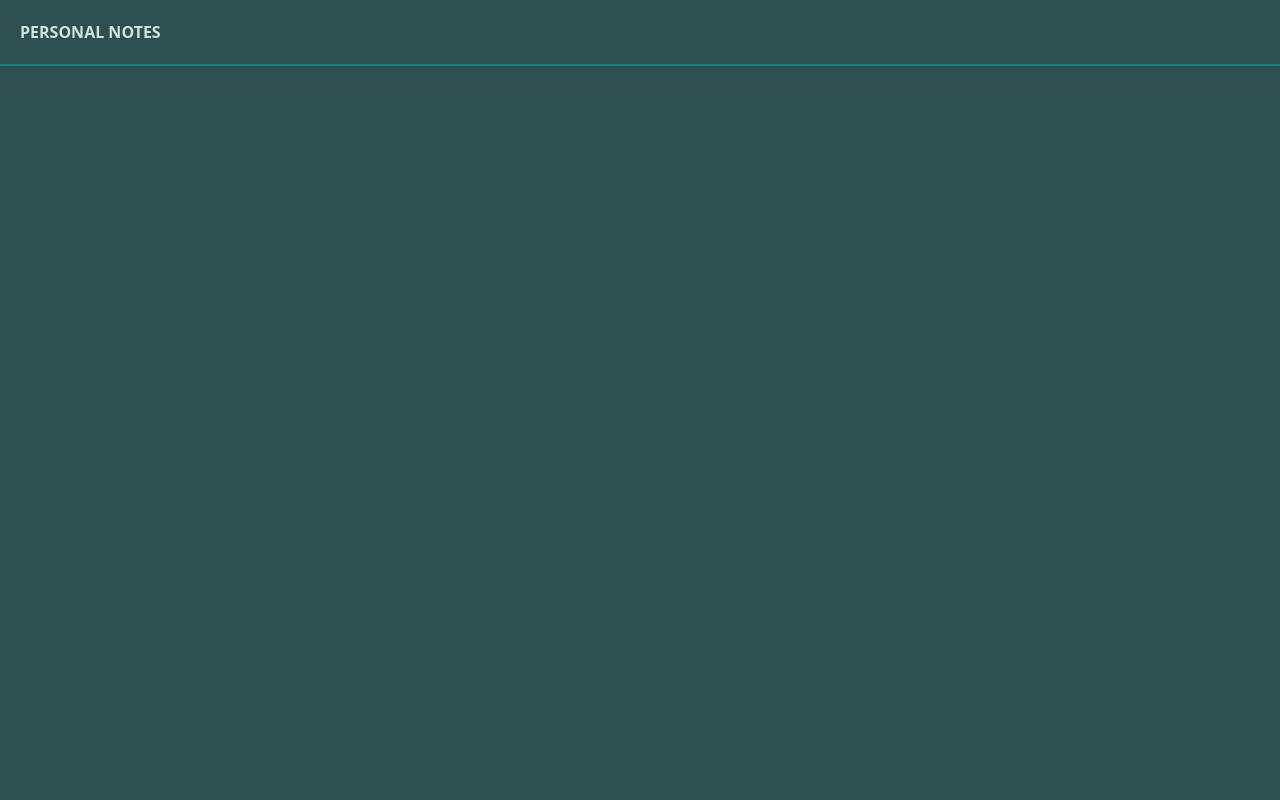
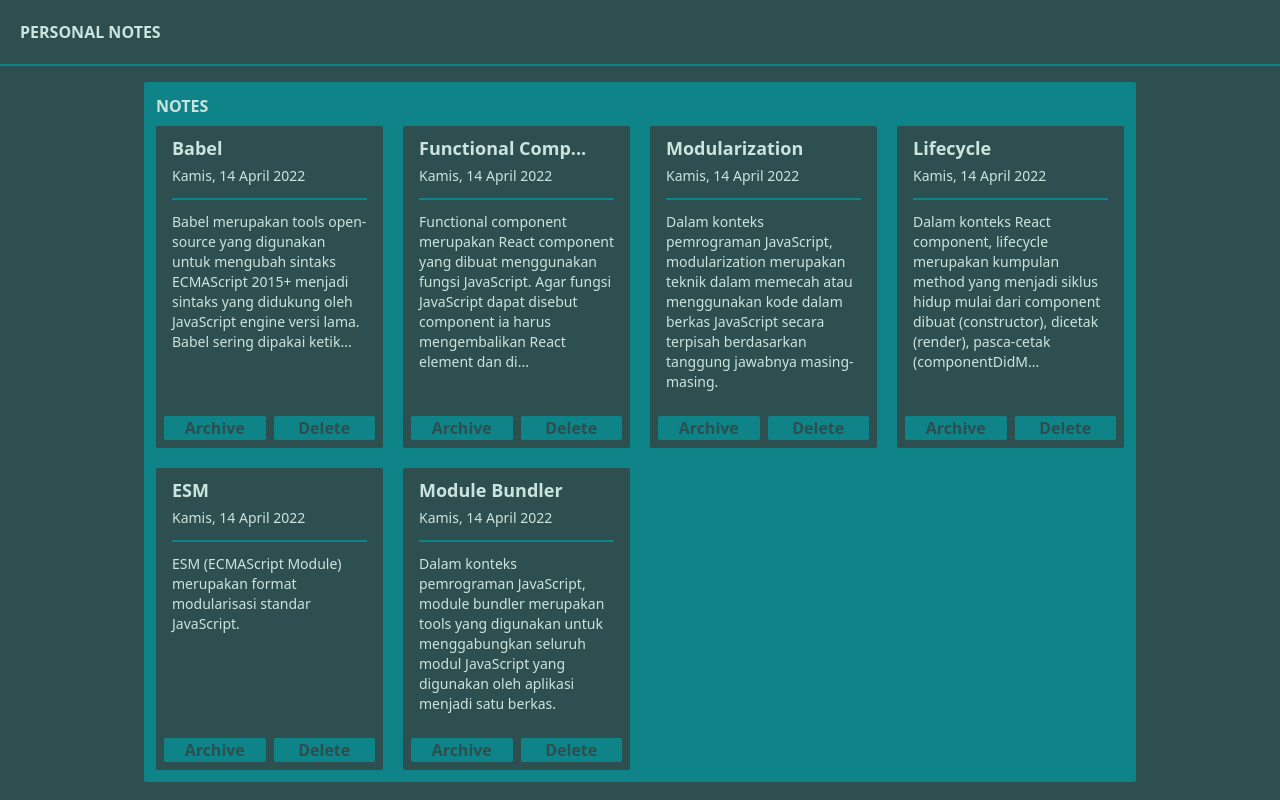
Before and after one commit to MSeptianJ/dicoding-personal-notes-vite, a React (Vite) app: page / in a window 1280 px wide. Built offline with nearby package versions, Linux system fonts and the light colour scheme.

Commit message:
Temporary Main Page

```diff
--- a/src/pages/Root.jsx
+++ b/src/pages/Root.jsx
@@ -6,7 +6,7 @@ const Root = () => {
     <div className=" min-h-screen w-full bg-main">
       <NoteHeader />
 
-      <div className=" bg-subA w-ful m-auto grid gap-4 p-4 lg:grid-cols-4">
+      <div className=" bg-subA w-ful m-auto grid max-w-screen-lg gap-4 p-4">
         <Outlet />
       </div>
     </div>
--- a/src/pages/home/index.jsx
+++ b/src/pages/home/index.jsx
@@ -1,7 +1,28 @@
 import PropTypes from "prop-types";
+import NoteList from "../../components/NotesComponent/NoteList";
+import { getInitialData } from "../../utils/utils";
 
-const HomePage = ({ text }) => {
-  return <div>{text}</div>;
+const HomePage = () => {
+  const notes = getInitialData();
+
+  const query = "";
+
+  const activeNotes = notes.filter(
+    (note) =>
+      note.archived === false && note.title.toLowerCase().includes(query),
+  );
+
+  return (
+    <div className=" grid w-full gap-5">
+      <NoteList
+        ListTitle="Notes"
+        ListNotes={activeNotes}
+        // deleteFunc={handlerDeleteNote}
+        // archiveFunc={handlerArchiveNote}
+        // activateFunc={handlerActivateNote}
+      />
+    </div>
+  );
 };
 
 HomePage.propTypes = {
```
